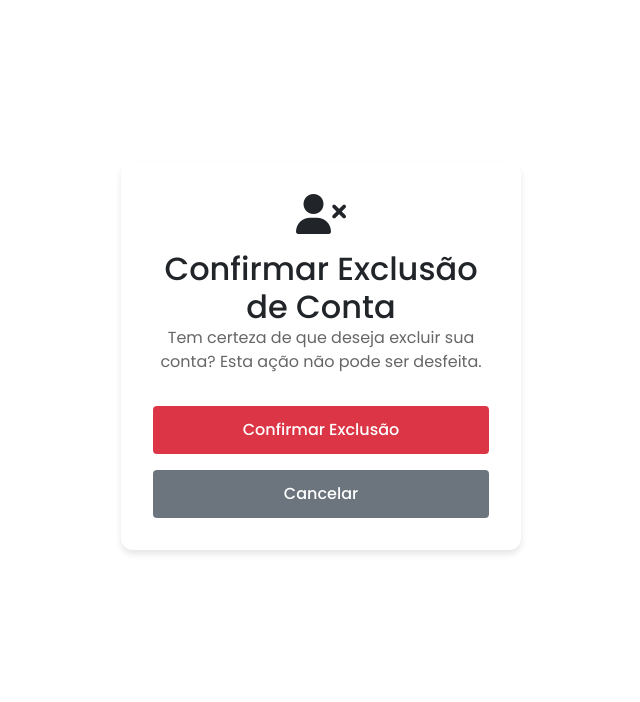
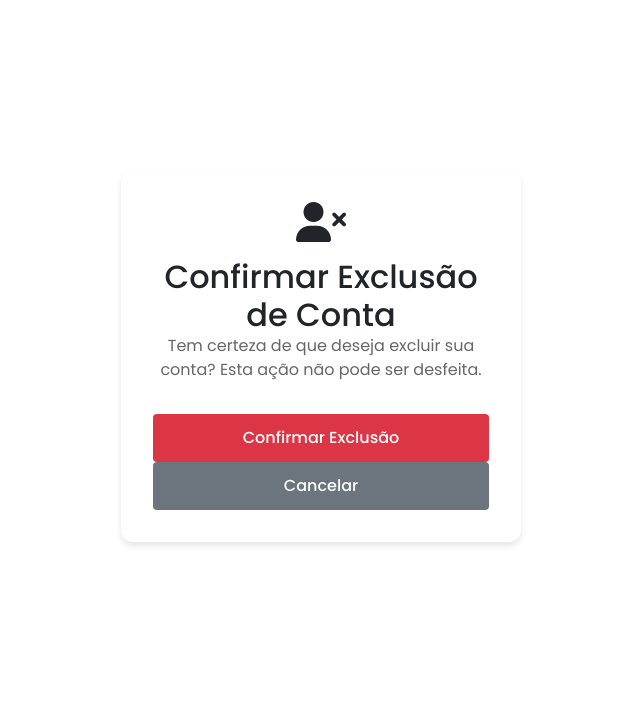
Before and after one commit to Syne-s/CadeURacha, a Django app: page /confirmar_exclusao_usuario/ in a window 1280 px wide. Shown: the part 73-775 px from the top of the page, without its empty margins (319-959 px from the left). Run offline with Django 5.2, Linux system fonts and the light colour scheme; the visitor is signed in with stand-in values (Sample User, id 1); some libraries are stand-ins or nearby versions.

Commit message:
tela de confirmar exclusão conta

```diff
--- a/app_synes/templates/app_synes/confirmar_exclusao_usuario.html
+++ b/app_synes/templates/app_synes/confirmar_exclusao_usuario.html
@@ -14,9 +14,9 @@
         </div>
         <form method="post" action="{% url 'delete_account' %}">
             {% csrf_token %}
-            <button type="submit" class="auth-button btn-danger mb-3">Confirmar Exclusão</button>
+            <button type="submit" class="auth-button btn-danger">Confirmar Exclusão</button>
         </form>
-        <a href="{% url 'edit_profile' %}" class="auth-button btn-secondary">Cancelar</a>
+        <a href="{% url 'editar_perfil' %}" class="auth-button btn-secondary">Cancelar</a>
     </div>
 </div>
 
```
